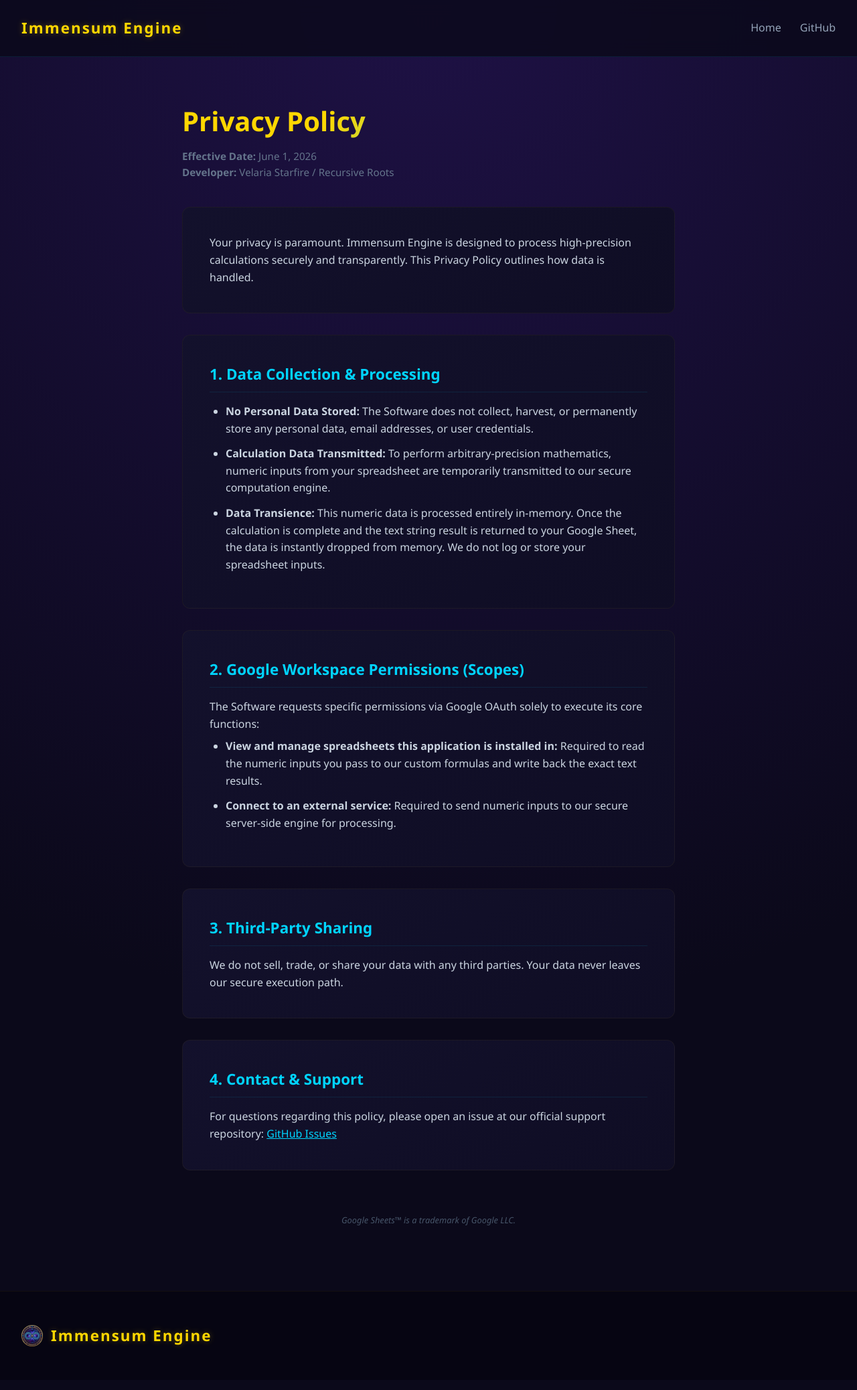
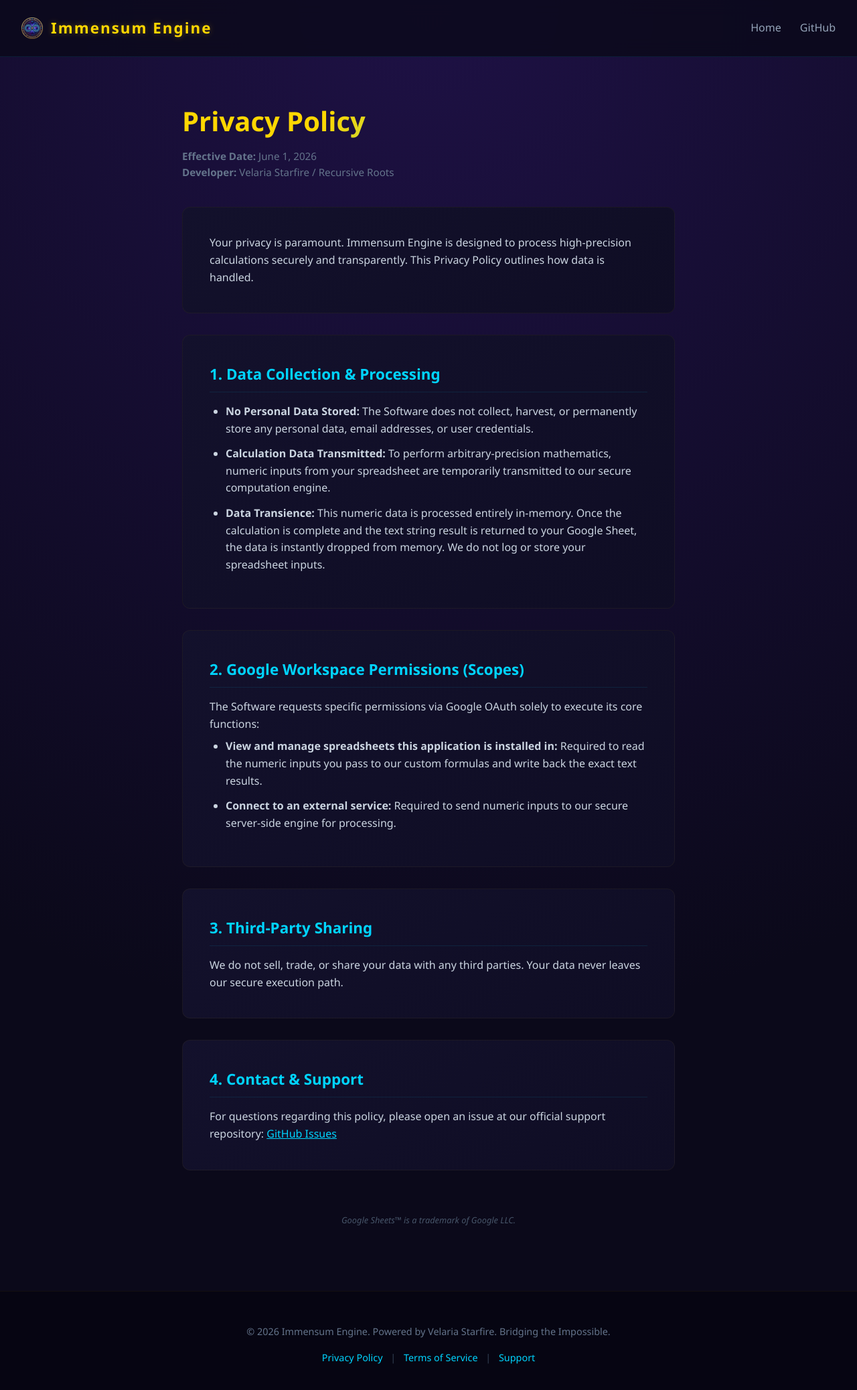
Before and after one commit to velariastarfire/Immensum, a plain HTML site: page privacy.html in a window 1280 px wide. Shown: the whole page at 67% size. Drawn offline with Linux system fonts and the light colour scheme.

Commit message:
Update privacy.html

```diff
--- a/privacy.html
+++ b/privacy.html
@@ -4,6 +4,12 @@
     <meta charset="UTF-8">
     <meta name="viewport" content="width=device-width, initial-scale=1.0">
     <title>Privacy Policy | Immensum Engine</title>
+
+    <!-- Meta Tags for Verification Alignment -->
+    <meta property="og:site_name" content="Immensum Engine">
+    <meta property="og:title" content="Privacy Policy | Immensum Engine">
+    <meta name="application-name" content="Immensum Engine">
+
     <link rel="stylesheet" href="Assets/style.css">
     <style>
         /* Extra structural polish for long legal walls */
@@ -61,12 +67,15 @@
 
     <!-- 🌌 NAV BAR -->
     <header class="forge-header">
-        <div class="logo-container">
-            <a href="index.html" style="text-decoration: none;"><span class="brand-name">Immensum Engine</span></a>
+        <div class="logo-container" style="display: flex; align-items: center; gap: 0.75rem;">
+            <a href="index.html" style="display: flex; align-items: center; gap: 0.75rem; text-decoration: none;">
+                <img src="Assets/Logo_32.png" alt="Immensum Engine Logo" style="width: 32px; height: 32px;">
+                <span class="brand-name">Immensum Engine</span>
+            </a>
         </div>
         <nav class="nav-links">
             <a href="index.html">Home</a>
-            <a href="https://Immensum.app" target="_blank">GitHub</a>
+            <a href="https://github.com/velariastarfire/Immensum" target="_blank">GitHub</a>
         </nav>
     </header>
 
@@ -107,7 +116,7 @@
 
         <section class="legal-section">
             <h3>4. Contact & Support</h3>
-            <p>For questions regarding this policy, please open an issue at our official support repository: <a href="https://Immensum.app/issues" target="_blank" style="color: #00d4ff;">GitHub Issues</a></p>
+            <p>For questions regarding this policy, please open an issue at our official support repository: <a href="https://github.com/velariastarfire/Immensum/issues" target="_blank" style="color: #00d4ff;">GitHub Issues</a></p>
         </section>
 
         <p class="trademark"><em>Google Sheets™ is a trademark of Google LLC.</em></p>
@@ -115,12 +124,16 @@
 
     <!-- 🛠️ FOOTER -->
     <footer class="forge-footer">
-      <div class="logo-container" style="display: flex; align-items: center; gap: 0.75rem;">
-            <a href="index.html" style="display: flex; align-items: center; gap: 0.75rem; text-decoration: none;">
-                <img src="Assets/Logo_32.png" alt="Immensum Logo" style="width: 32px; height: 32px; ">
-                <span class="brand-name">Immensum Engine</span>
-            </a>
-      </div>
+        <div class="footer-content">
+            <p>&copy; 2026 Immensum Engine. Powered by Velaria Starfire. Bridging the Impossible.</p>
+            <nav class="legal-links">
+                <a href="privacy.html">Privacy Policy</a>
+                <span class="divider">|</span>
+                <a href="terms.html">Terms of Service</a>
+                <span class="divider">|</span>
+                <a href="https://github.com/velariastarfire/Immensum/issues" target="_blank">Support</a>
+            </nav>
+        </div>
     </footer>
 
 </body>
```
